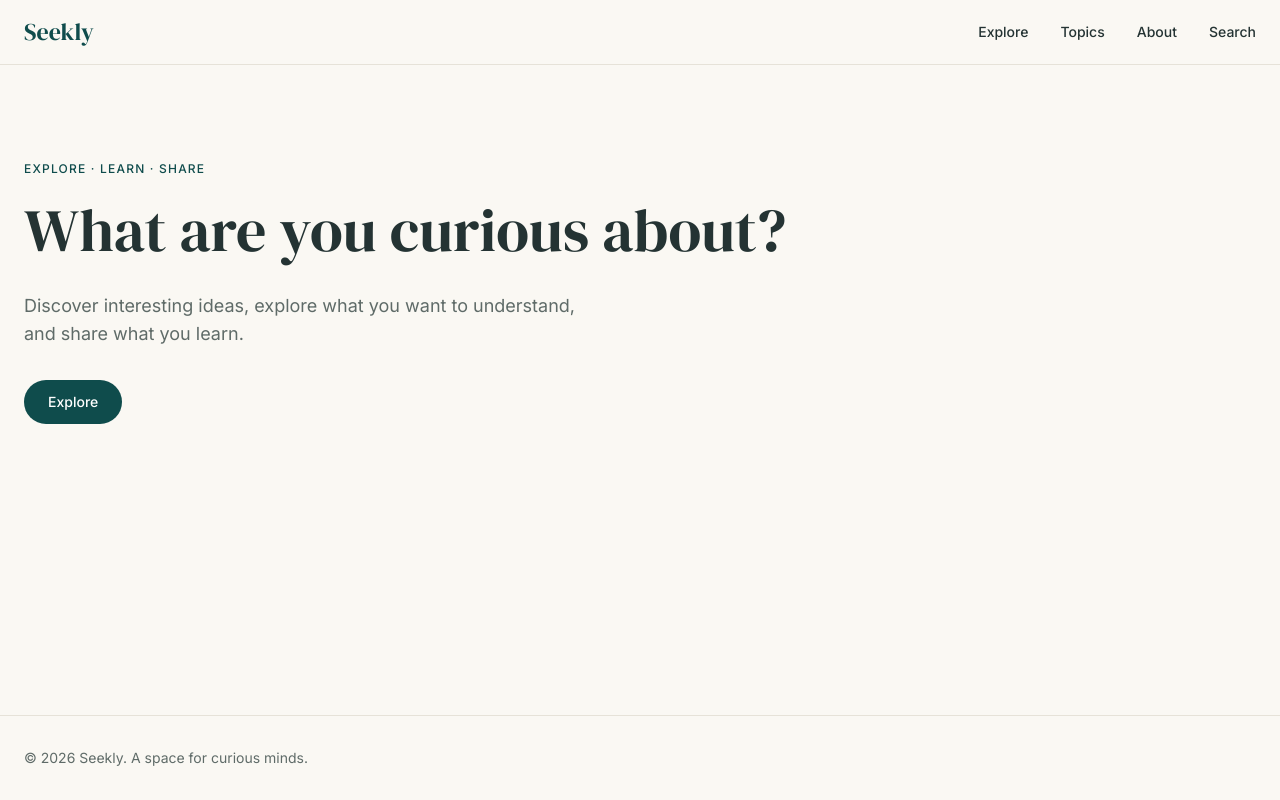
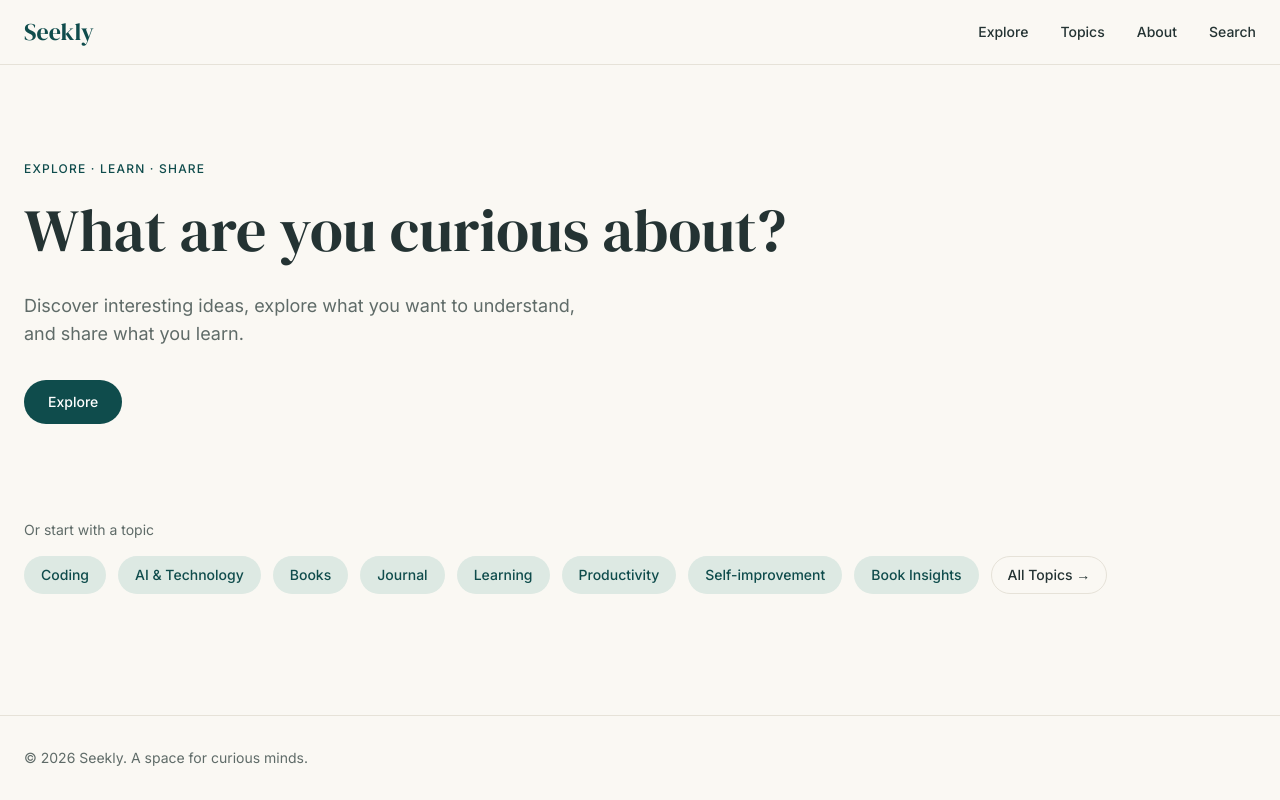
Before and after one commit to maryam-dev26/Seekly, a React (Vite) app: page / in a window 1280 px wide. Built offline with nearby package versions, Linux system fonts and the light colour scheme.

Commit message:
feat: add topic pills to Home

```diff
--- /dev/null
+++ b/src/data/topics.ts
@@ -0,0 +1,15 @@
+export type Topic = {
+    slug: string
+    label: string
+}
+
+export const TOPICS: Topic [] = [
+    { slug: 'Coding', label: 'Coding' },
+    { slug: 'ai-and-technology', label: 'AI & Technology' },
+    { slug: 'books', label: 'Books' },
+    { slug: 'journal', label: 'Journal' },
+    { slug: 'Learning', label: "Learning" },
+    { slug: 'Productivity', label: 'Productivity' },
+    { slug: 'self-improvement', label: 'Self-improvement' },
+    { slug: 'book insights', label: 'Book Insights' },
+]
--- a/src/pages/Home/Home.tsx
+++ b/src/pages/Home/Home.tsx
@@ -1,8 +1,12 @@
 import Hero from './Hero'
+import TopicPills from './TopicPills'
 
 function Home() {
   return (
-   <Hero />
+  <>
+    <Hero />
+    <TopicPills />
+  </>
   )
 }
 
--- /dev/null
+++ b/src/pages/Home/TopicPills.tsx
@@ -0,0 +1,39 @@
+import { TOPICS } from "../../data/topics";
+import Container from "../../components/layout/Container";
+import { Link } from "react-router-dom";
+
+function TopicPills () {
+    return (
+    <section className="pb-12 md:pb-20">
+            <Container>
+                <p className="mb-4 text-sm text-ink-muted">
+                    Or start with a topic
+                </p>
+                <ul className="flex flex-wrap gap-3" aria-label="Browse by topic">
+                    {TOPICS.map((topic) => (
+                        <li key={topic.slug}>
+                            <Link
+                                to={`/topics/${topic.slug}`}
+                                className="inline-block rounded-full border border-transparent bg-sage px-4 py-2 text-sm font-medium
+                                text-brand transition-colors hover:bg-brand hover:text-white"
+                                >
+                                {topic.label}
+                            </Link>
+                        </li>
+                    ))}
+
+                    <li>
+                        <Link
+                        to={"/topics"}
+                        className="inline-block rounded-full border border-line  px-4 py-2 text-sm font-medium text-ink transition-colors hover:border-brand hover:text-brand"
+                        >
+                        All Topics →
+                        </Link>
+                    </li>
+                </ul>
+            </Container>
+        </section>
+    )
+}
+
+export default TopicPills
```
